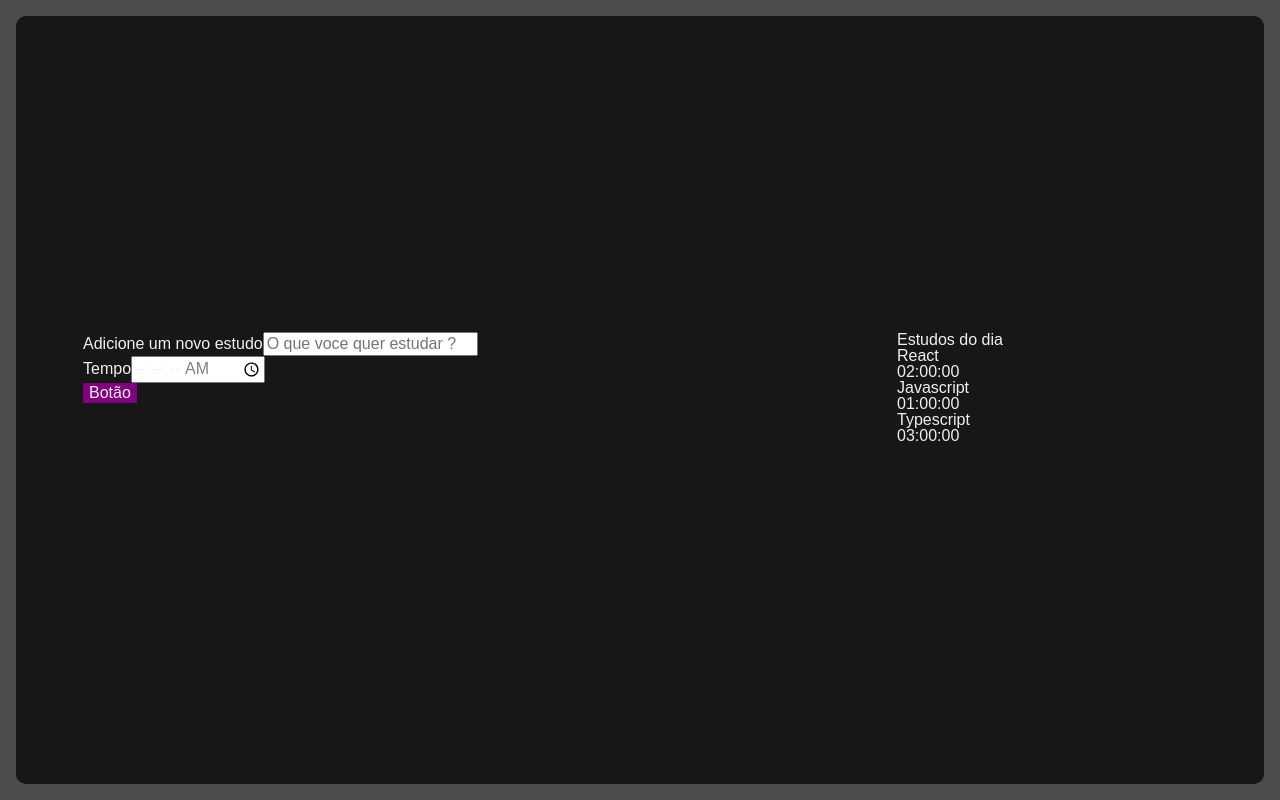
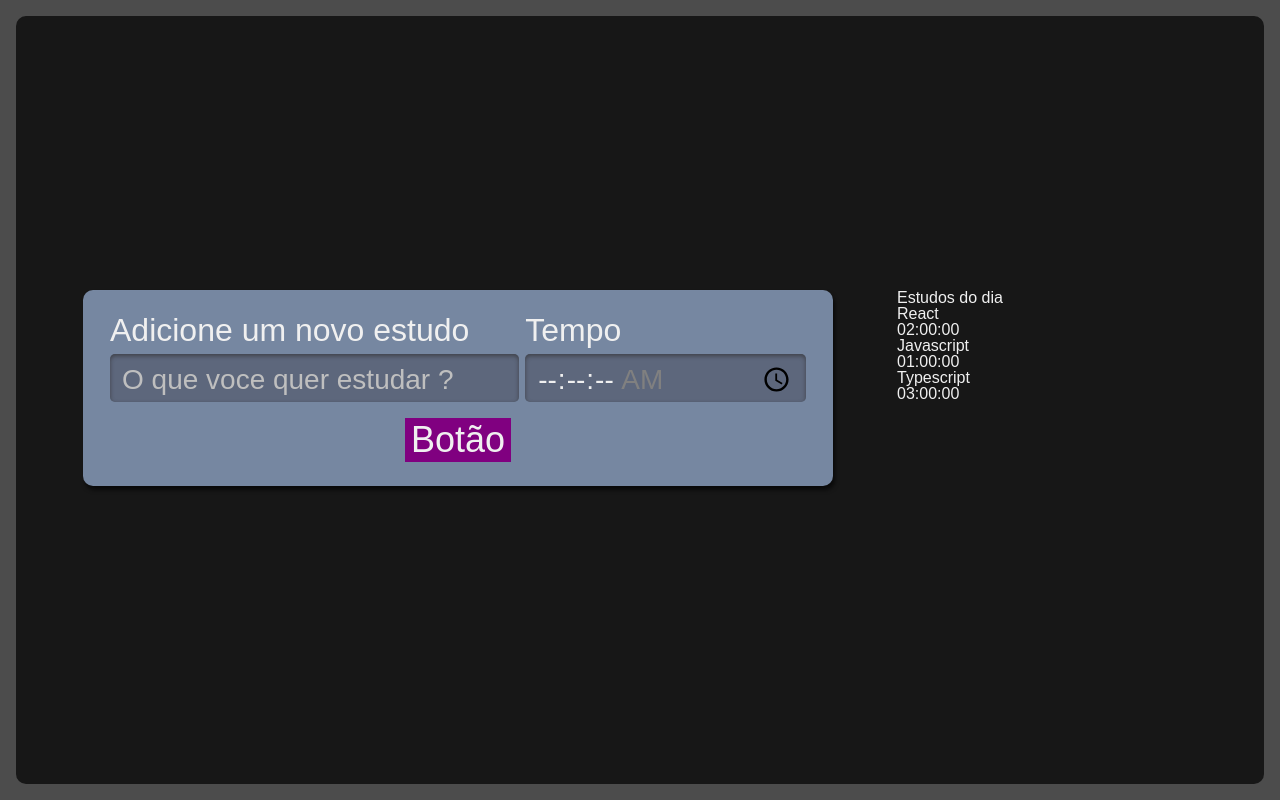
Before and after one commit to Rafaela3613/alura-studies, a React (Create React App) app: page / in a window 1280 px wide. Built offline with nearby package versions, Linux system fonts and the light colour scheme.

Commit message:
Estilizando o formulario com Sass

```diff
--- a/src/components/Formulario/index.tsx
+++ b/src/components/Formulario/index.tsx
@@ -1,11 +1,12 @@
 import React from "react";
 import Botao from "../Botao";
+import './style.scss';
 
 class Formulario extends React.Component {
     render() {
         return(
-            <form>
-                <div>
+            <form className="novaTarefa">
+                <div className="inputContainer">
                     <label htmlFor="tarefa">
                         Adicione um novo estudo
                     </label>
@@ -17,7 +18,7 @@
                         required
                     />
                 </div>
-                <div>
+                <div  className="inputContainer">
                     <label htmlFor="tempo">
                         Tempo
                     </label>
--- /dev/null
+++ b/src/components/Formulario/style.scss
@@ -0,0 +1,61 @@
+.novaTarefa {
+    display:flex;
+    flex-direction: column;
+    grid-area: nova-tarefa;
+    background-color: #7687A1;
+    border-radius: 10px;
+    box-shadow: 2px 4px 4px #0000009F;
+    padding: 12px;
+
+    .inputContainer {
+      display: flex;
+      flex-direction: column;
+      width: 100%;
+      margin-bottom: 16px;
+
+      label {
+        margin-bottom: 8px;
+        font-size: 1.25rem;
+      }
+
+      input {
+        width: 100%;
+        padding: 8px 12px 4px;
+        box-sizing: border-box;
+        border: unset;
+        border-radius: 5px;
+        background-color: #5D677C;
+        box-shadow: 0px 2px 4px #2D2B2B9F inset;
+
+        &::placeholder {
+          color: #BFBFBF;
+        }
+      }
+    }
+
+    @media screen and (min-width: 1280px) {
+      flex-direction: row;
+      flex-wrap: wrap;
+      justify-content: space-around;
+      font-size: 2.25rem;
+      padding: 24px;
+      box-sizing: border-box;
+
+      .inputContainer {
+        width: calc(60% - 12px);
+
+        &:last-of-type {
+          width: 40%;
+        }
+
+        label {
+          font-size: 2rem;
+        }
+
+        input {
+          height: 100%;
+          font-size: 1.75rem;
+        }
+      }
+    }
+  }
```
